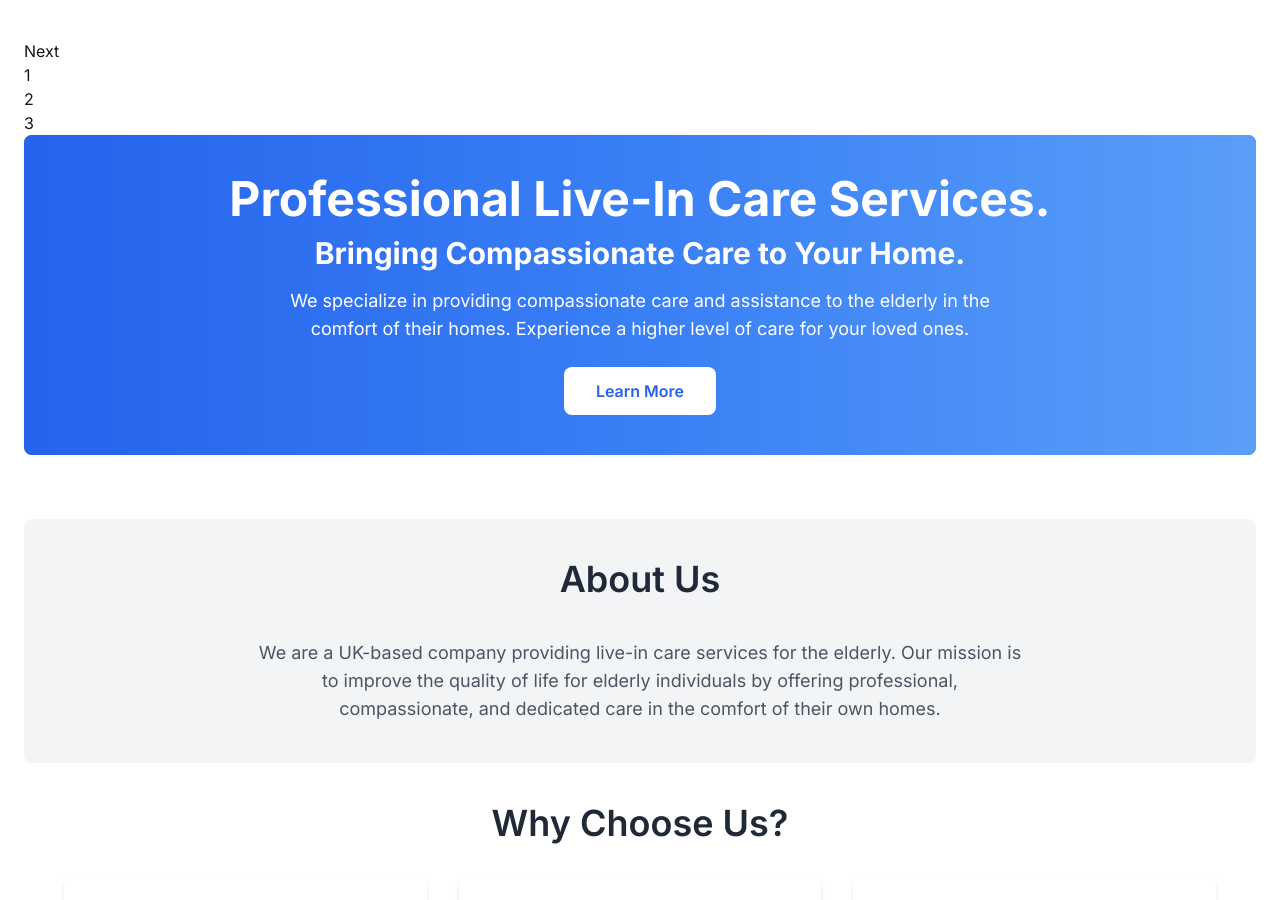
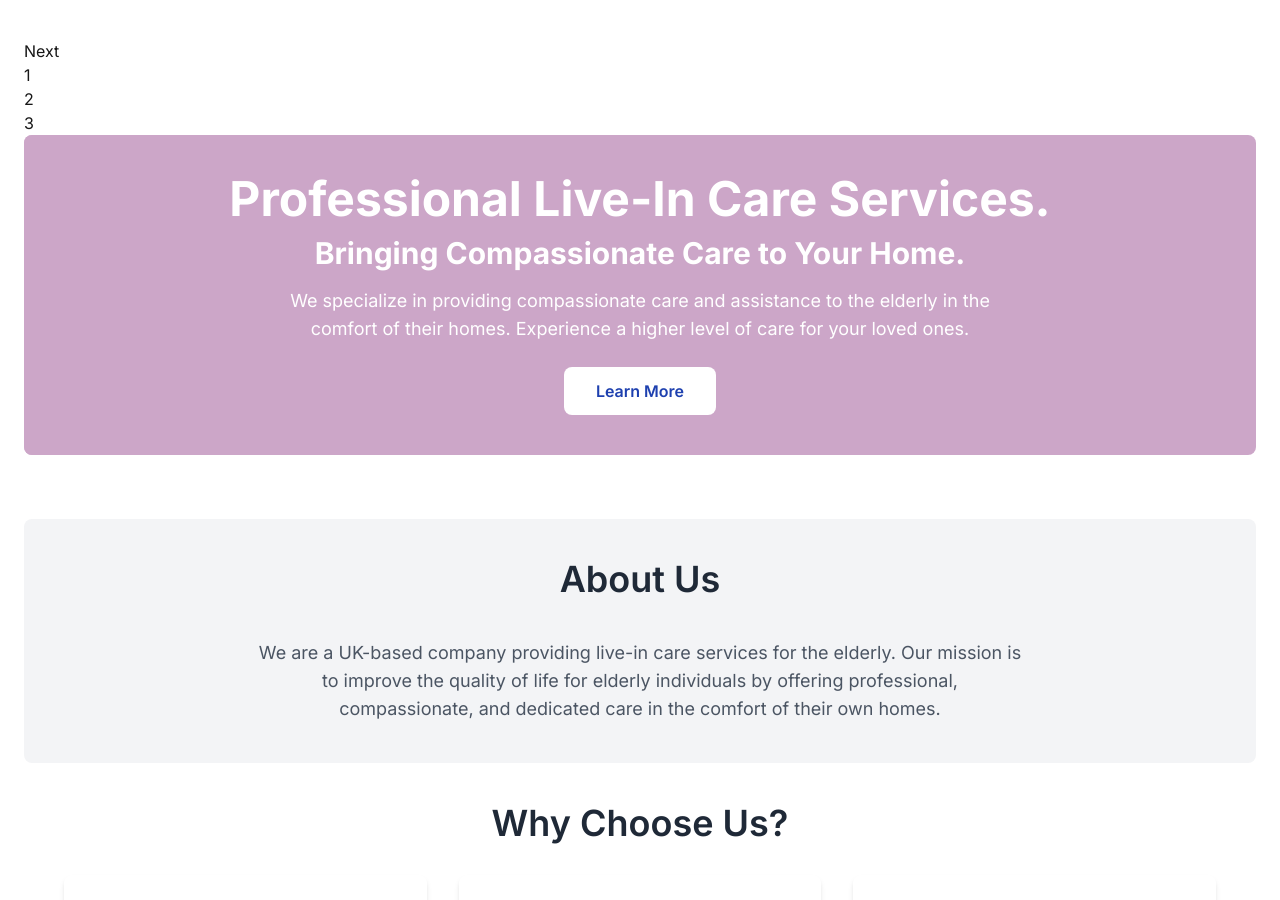
Before and after one commit to JeiKiarie/superbcare-v3, a Next.js app: page / in a window 1280 px wide. Shown: the part 4280-5180 px from the top of the page. Built offline with nearby package versions, Linux system fonts and the light colour scheme.

Commit message:
changed color

```diff
--- a/components/Hero.jsx
+++ b/components/Hero.jsx
@@ -5,8 +5,8 @@ import Link from 'next/link';
 
 const Hero = () => {
 	return (
-		<section className="relative bg-blue-600 text-white p-10 rounded-lg mb-10">
-			<div className="absolute inset-0 bg-gradient-to-r from-blue-600 via-blue-500 to-blue-400 opacity-90 rounded-lg"></div>
+		<section className="relative bg-[#cca6c8] text-white p-10 rounded-lg mb-10">
+			<div className="absolute inset-0 bg-gradient-to-r from-[#cca6c8] via-[#cca6c8]to-[#cca6c8] opacity-90 rounded-lg"></div>
 			<motion.div
 				className="relative z-10 flex flex-col items-center"
 				initial={{ opacity: 0, y: -50 }}
@@ -24,7 +24,7 @@ const Hero = () => {
 					care for your loved ones.
 				</p>
 				<Link
-					className="bg-white text-blue-600 py-3 px-8 rounded-lg font-semibold hover:bg-blue-700 hover:text-white transition-all duration-300"
+					className="bg-white text-blue-800 py-3 px-8 rounded-lg font-semibold hover:bg-blue-800 hover:text-white transition-all duration-300"
 					href="/services">
 					Learn More
 				</Link>
```
